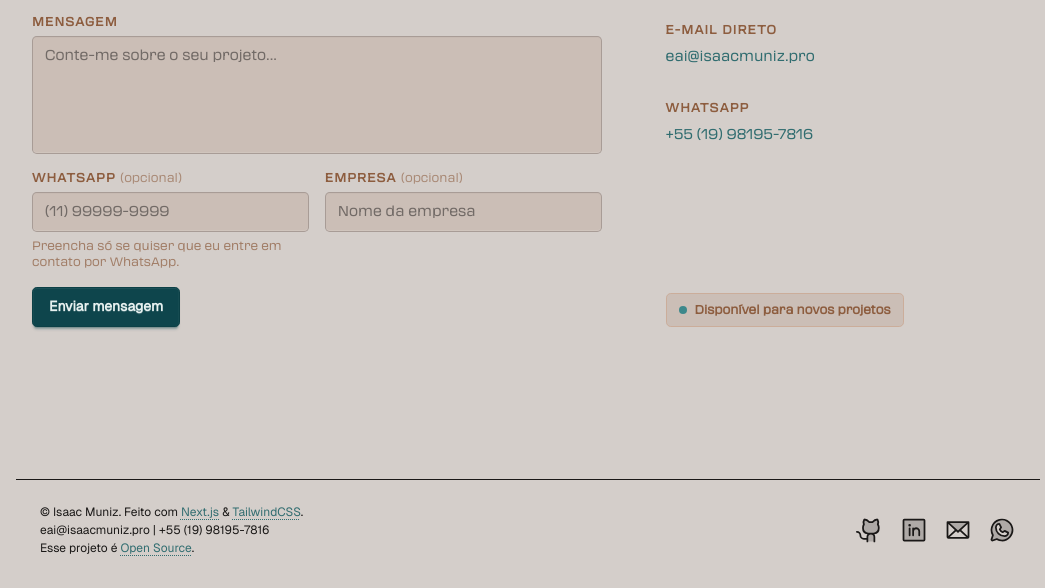
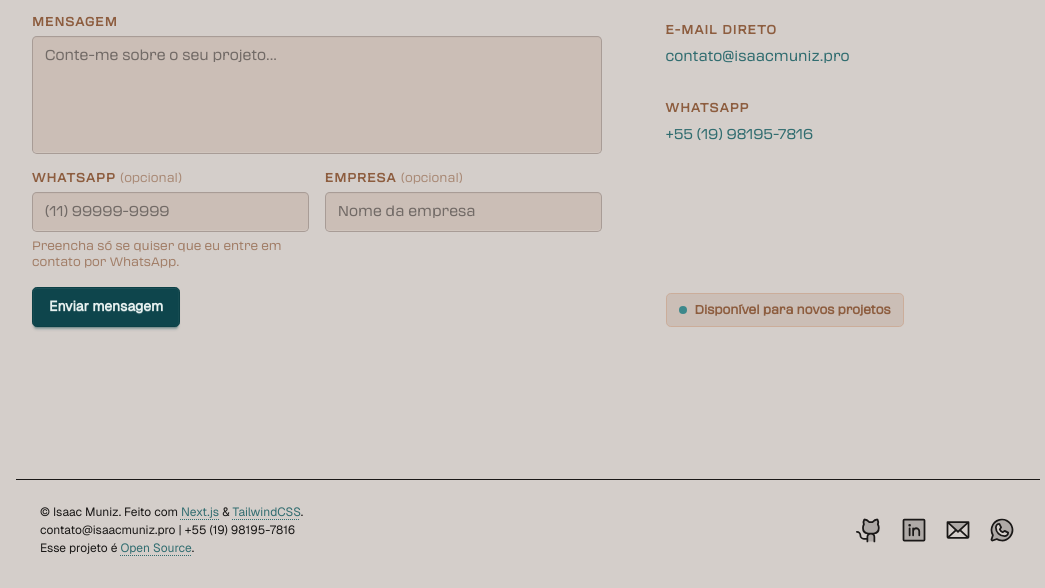
Before and after one commit to codigoisaac/isaacmuniz.pro, a Next.js app: page / in a window 1280 px wide. Shown: the part 4239-4827 px from the top of the page, without its empty margins (112-1157 px from the left). Built offline with nearby package versions, Linux system fonts and the light colour scheme; no server answers.

Commit message:
change email address

```diff
--- a/data/siteMetadata.ts
+++ b/data/siteMetadata.ts
@@ -11,7 +11,7 @@ const siteMetadata = {
     twitterHandle: "imunizpro",
     twitterLink: "https://twitter.com/imunizpro",
     phoneNumber: "+55 (19) 98195-7816",
-    emailAddress: "eai@isaacmuniz.pro",
+    emailAddress: "contato@isaacmuniz.pro",
     get whatsappLink() {
       return `https://wa.me/${this.phoneNumber.replace(/\D/g, "")}`;
     },
```
